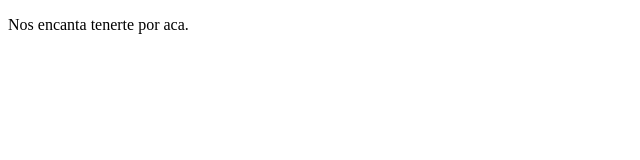
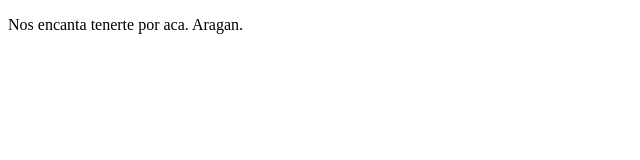
Before and after one commit to Metate8/proyectoDemoCursoPrework, a plain HTML site: page index.html in a window 1280 px wide. Shown: the full height of the page, 0-640 px from the left. Drawn offline with Linux system fonts and the light colour scheme.

Commit message:
Agregamos la palabra aragan

```diff
--- a/index.html
+++ b/index.html
@@ -8,7 +8,7 @@
 </head>
 <body>
     <p>
-        Nos encanta tenerte por aca.
+        Nos encanta tenerte por aca. Aragan.
     </p>
 </body>
 </html>
```
